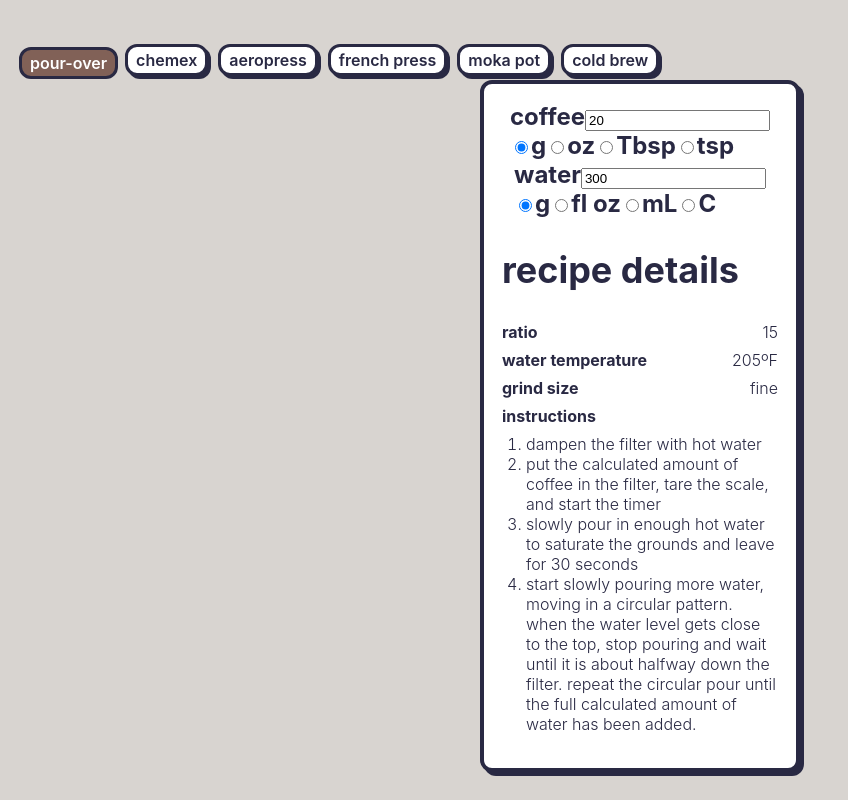
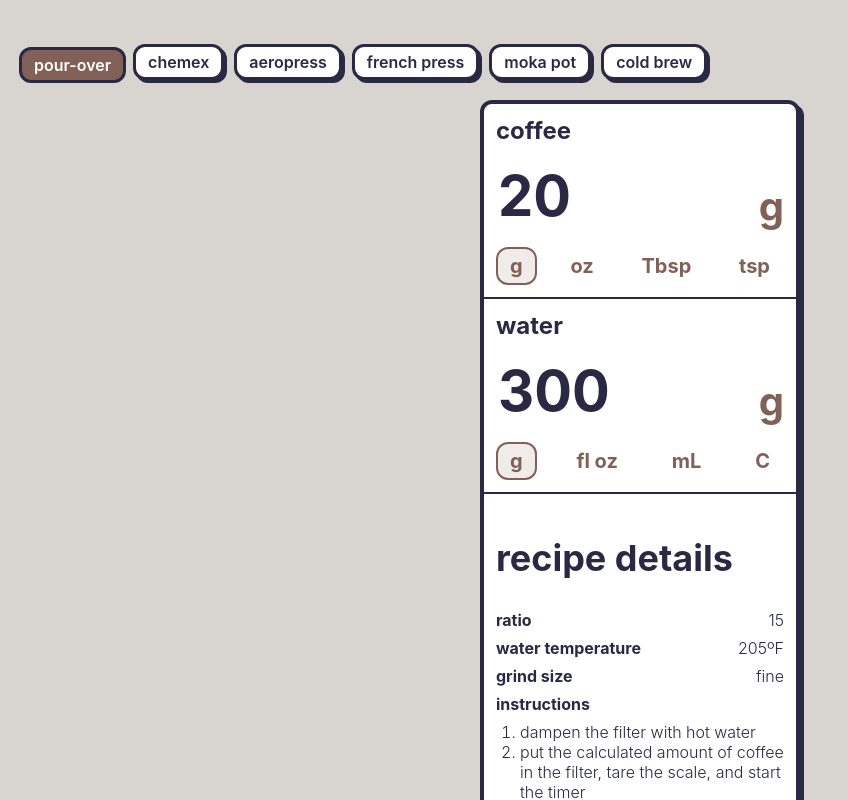
Before and after one commit to nickoelsner/brewgood.coffee, a Next.js app: page /aeropress in a window 1280 px wide. Shown: the top 800 px of the page, without its empty margins (0-848 px from the left). Built offline with nearby package versions, Linux system fonts and the light colour scheme; a web font is replaced by a local one.

Commit message:
styling on recipe page

```diff
--- a/pages/[method].js
+++ b/pages/[method].js
@@ -12,7 +12,7 @@ const Recipe = () => {
   const currentMethod = brewData.filter((m) => m.name === "pour-over")[0];
   const { name, ratio, maxCoffee, waterTemp, grindSize, instructions } = currentMethod;
 
-  const [amountOfCoffee, setAmountOfCoffee] = useState(20);
+  const [amountOfCoffee, setAmountOfCoffee] = useState(20.0);
   const [coffeeUnits, setCoffeeUnits] = useState("g");
   const [amountOfWater, setAmountOfWater] = useState(amountOfCoffee * ratio);
   const [waterUnits, setWaterUnits] = useState("g");
@@ -112,11 +112,16 @@ const Recipe = () => {
       </section>
       <section className={styles.recipe}>
         <form>
-          <label htmlFor="coffee">coffee</label>
-          <input type="number" name="coffee" id="coffee" value={amountOfCoffee} onChange={handleCoffeeChange} />
-          <div>
+          <label className={styles.heading} htmlFor="coffee">
+            coffee
+          </label>
+          <div className={styles.amountContainer}>
+            <input type="number" name="coffee" id="coffee" value={amountOfCoffee} onChange={handleCoffeeChange} />
+            <span>{coffeeUnits}</span>
+          </div>
+          <div className={styles.unitsContainer}>
             {coffeeUnitOptions.map((unit) => (
-              <label key={unit}>
+              <label key={unit} className={coffeeUnits === unit ? styles.selected : ""}>
                 <input
                   type="radio"
                   name="coffeeUnits"
@@ -131,11 +136,16 @@ const Recipe = () => {
           </div>
         </form>
         <form>
-          <label htmlFor="water">water</label>
-          <input type="number" name="water" id="water" value={amountOfWater} onChange={handleWaterChange} />
-          <div>
+          <label className={styles.heading} htmlFor="water">
+            water
+          </label>
+          <div className={styles.amountContainer}>
+            <input type="number" name="water" id="water" value={amountOfWater} onChange={handleWaterChange} />
+            <span>{waterUnits}</span>
+          </div>
+          <div className={styles.unitsContainer}>
             {waterUnitOptions.map((unit) => (
-              <label key={unit}>
+              <label key={unit} className={waterUnits === unit ? styles.selected : ""}>
                 <input
                   type="radio"
                   name="waterUnits"
--- a/styles/Recipe.module.scss
+++ b/styles/Recipe.module.scss
@@ -12,18 +12,19 @@
     padding: 4px 0;
     -ms-overflow-style: none;
     scrollbar-width: none;
+    margin-bottom: 1rem;
 
     .button {
       border: 3px solid $color-primary;
       background-color: white;
-      padding: 0.25rem 0.5rem;
+      padding: 0.75rem;
       border-radius: 0.75rem;
       font-weight: 600;
       font-size: 1rem;
       display: flex;
       flex-direction: row;
       align-items: center;
-      height: 2rem;
+      height: 36px;
       box-shadow: 3px 3px 0px $color-primary;
       white-space: nowrap;
     }
@@ -44,6 +45,7 @@
     flex-direction: column;
     max-width: 320px;
     margin: auto;
+    padding: 0;
 
     .detailsItem {
       display: flex;
@@ -60,6 +62,66 @@
         padding-left: 1.5rem;
       }
     }
+
+    form {
+      display: flex;
+      flex-direction: column;
+      width: 100%;
+      border-bottom: 2px solid $color-primary;
+
+      .heading {
+        font-size: 1.5rem;
+      }
+
+      .amountContainer {
+        display: flex;
+        align-items: flex-end;
+        padding: 1rem 0;
+
+        input {
+          font-size: 3.5rem;
+          width: 100%;
+          font-weight: bold;
+          color: $color-primary;
+          font-family: inherit;
+          border: none;
+        }
+
+        span {
+          font-size: 2.5rem;
+          color: $color-secondary;
+        }
+      }
+
+      .unitsContainer {
+        display: flex;
+        justify-content: space-between;
+
+        label {
+          font-size: 1.25rem;
+          color: $color-secondary;
+          border: 2px solid white;
+          border-radius: 0.75rem;
+          padding: 5px 12px;
+        }
+
+        input[type="radio"] {
+          position: fixed;
+          opacity: 0;
+          pointer-events: none;
+        }
+
+        .selected {
+          border-color: $color-secondary;
+
+          background-color: rgba(129, 97, 87, 0.12);
+        }
+      }
+    }
+  }
+
+  .recipe > * {
+    padding: 0.75rem;
   }
 }
 
```
